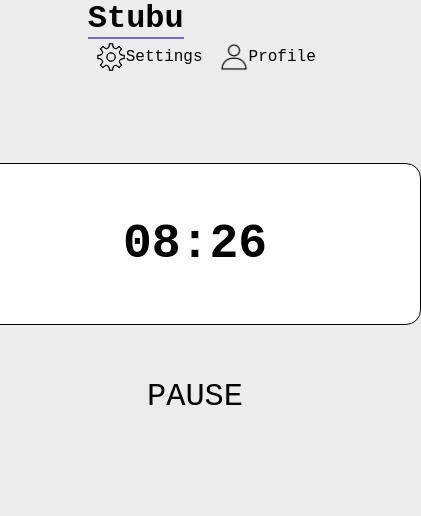
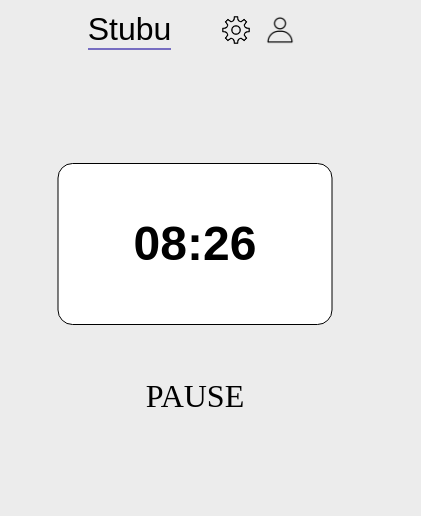
Before and after one commit to gavtay/build, a plain HTML site: page index.html in a window 390 px wide. Shown: the whole page, 421 px wide, since content can reach past the window. Drawn offline with Linux system fonts and the light colour scheme; files that its build step writes are made by us from their sources; files whose address does not match are found by name; a web font is replaced by a local one.

Commit message:
Changed the font style

```diff
--- a/styles.css
+++ b/styles.css
@@ -1,15 +1,14 @@
 @font-face {
-    font-family: 'Victor Mono';
-    src: url('path-to-font/VictorMono-Regular.ttf') format('truetype');
+    font-family: 'Montserrat';
+    src: url('path-to-font/Montserrat-Regular.ttf') format('truetype');
 }
 * {
     margin: 0;
-    font-family: 'Roboto Mono', monospace;
 }
 
 body {
     background-color: #ececec;
-    font-family: "Roboto_Mono", monospace;
+    font-family: 'Montserrat', sans-serif;
 }
 
 .head-banner {
@@ -29,6 +28,7 @@ header {
     /* border-bottom: 2px solid #000000; */
 }
 #header-logo {
+    font-weight: 400;
     border-bottom: 2px solid #766dc1;
 }
 img {
@@ -38,6 +38,7 @@ img {
     display: flex;
 }
 .nav-button {
+    font-family: 'Montserrat';
     font-size: medium;
     background-color: transparent;
     border: 2px solid transparent;
@@ -46,6 +47,7 @@ img {
 }
 .nav-button:hover {
     border-bottom: 2px solid #766dc1;
+    transition-duration: .5s;
 }
 .nav-link {
     color: #000;
@@ -56,6 +58,11 @@ img {
         margin-left: 0;
         text-align: center;
     }
+    .nav-button {
+        font-size: 0;
+        color: transparent;
+        padding: 5px;
+    }
 }
 
 
@@ -64,7 +71,7 @@ img {
 .section-one {
     position: absolute;
     /* This centers the box */
-    top: 35%;
+    top: 40%;
     left: 50%;
     transform: translate(-50%, -50%);
     height: 350px;
@@ -74,10 +81,15 @@ img {
     flex-direction: column;
     align-items: center;
 }
-/* This adds responsiveness to main */
+/* This adds responsiveness to timer box */
 @media screen and (max-width: 768px) {
     .section-one {
-        top: 40%;
+        width: 80%;
+    }
+}
+@media screen and (max-width: 450px) {
+    .section-one {
+        width: 70%;
     }
 }
 
@@ -101,6 +113,7 @@ img {
 .play-pause-button {
     height: 35px;
     width: 150px;
+    font-family: 'Montserrat';
     font-size: 2rem;
     background-color: #ececec;
     border: 2px solid transparent;
```
